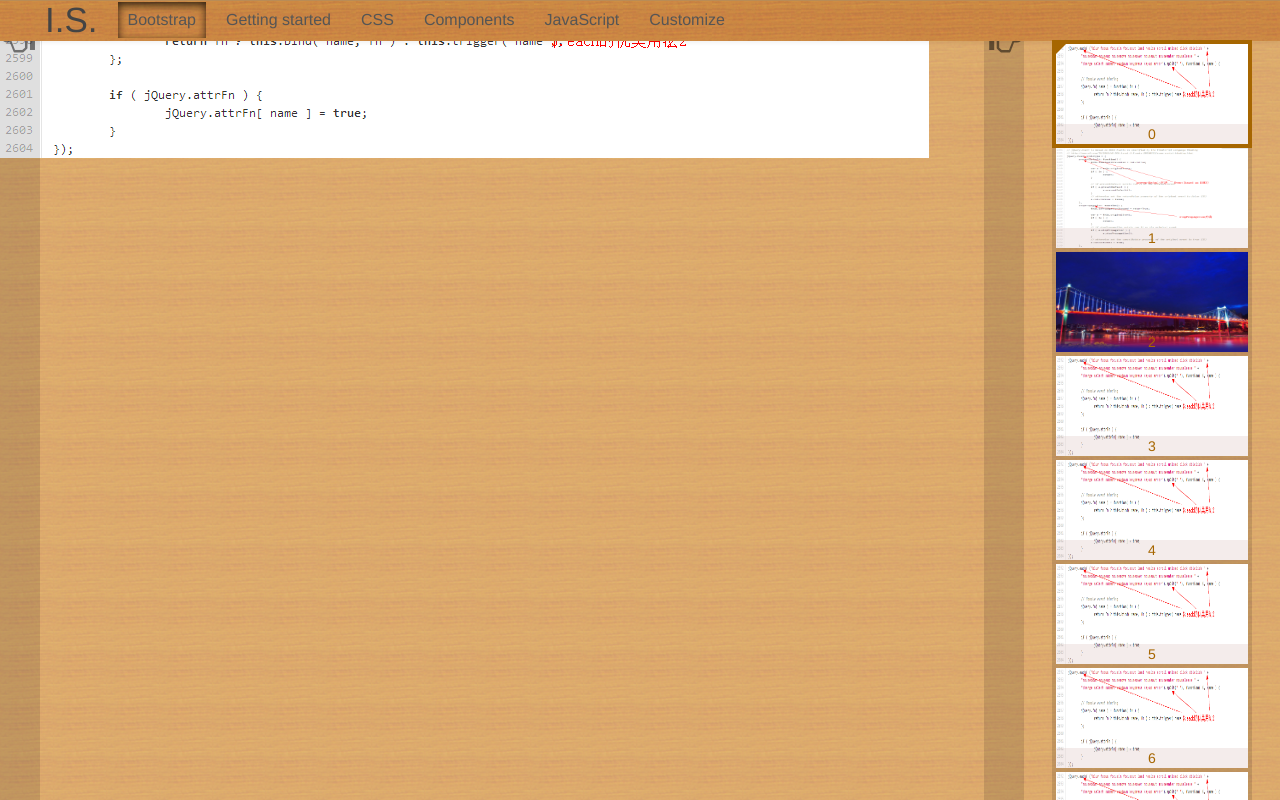
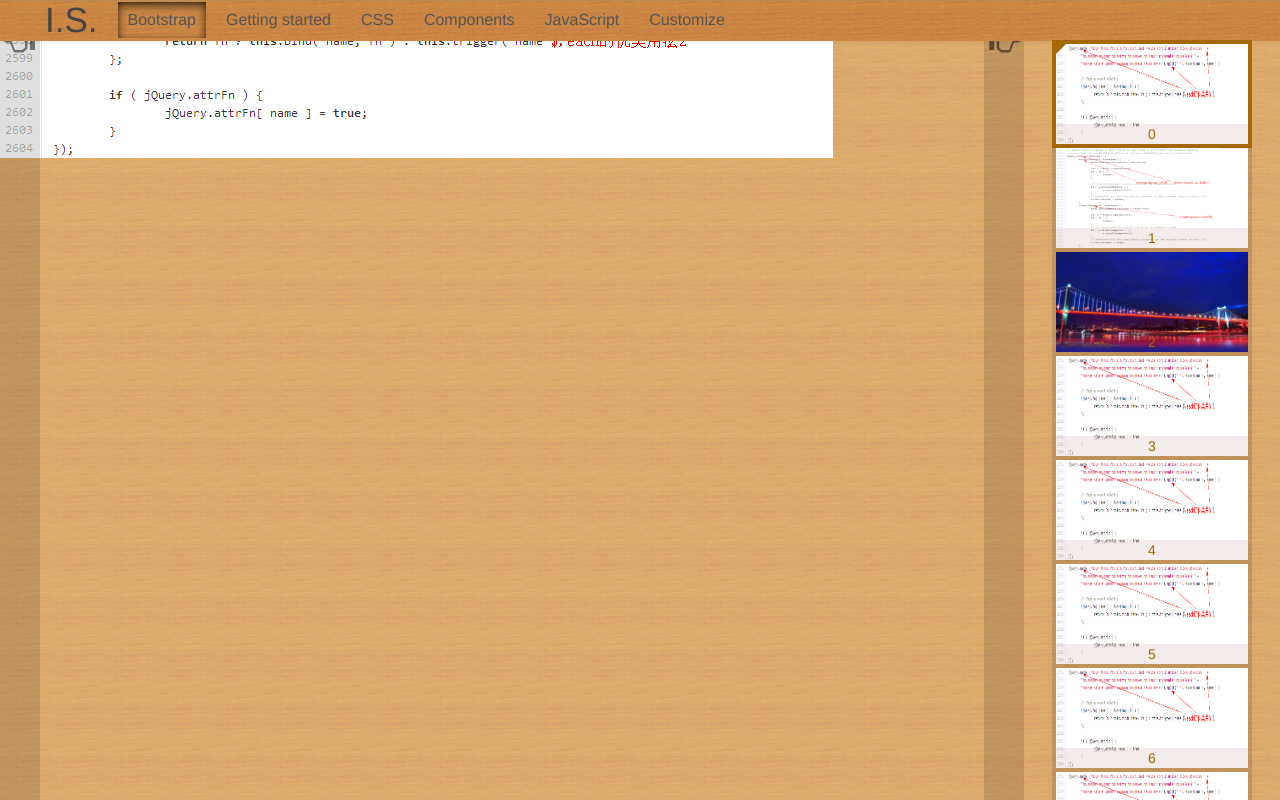
Before and after one commit to ysyfff/IS, a Django app: page / in a window 1280 px wide. Run offline with Django 3.2, Linux system fonts and the light colour scheme; some libraries are stand-ins or nearby versions.

Commit message:
reform id complete

```diff
--- a/static/js/docs_js.js
+++ b/static/js/docs_js.js
@@ -230,10 +230,16 @@ var tag = (function(){
 })();
 
 var IS = {
-    imgMiddle: function(){
+    innerId: function(imgID){
+        return $((new Array('#inner', imgID)).join(''));
+    },
+    imgId: function(imgID){
+        return $((new Array('#img', imgID)).join(''));
+    },
+    imgMiddle: function(imgID){
         var left = $('#left-content'),
-            mainImg = $('#is-img-inner'),
-            img = $('#main-img'),
+            inner = IS.innerId(imgID),
+            img = IS.imgId(imgID),//generate area and img ID
             leftWidth = left.width(),
             leftHeight = left.height(),
             imgWidth = img.width(),
@@ -242,19 +248,19 @@ var IS = {
 
         if(imgWidth > leftWidth){
             width = (new Array(leftWidth, 'px')).join('');
-            mainImg.css('width', width);
+            inner.css('width', width);
             img.css('width', width);
         }else{
             width = (new Array(imgWidth, 'px')).join('');
-            mainImg.css('width', width);
+            inner.css('width', width);
         }
         if(imgHeight > leftHeight){
             height = (new Array(leftHeight, 'px')).join('');
-            mainImg.css('height', height);
+            inner.css('height', height);
             img.css('height', height);
         }else{
             height = (new Array(imgHeight, 'px')).join('');
-            mainImg.css('height', height);
+            inner.css('height', height);
         }
     },
     //resize防抖
@@ -357,8 +363,9 @@ IS.createImgDiv('s', '1', '2', '3');
 (function($){
     var iHeight = 104,
         duration = iHeight/2,
-        mainImg = $('#is-img-inner'),
-        main = $('#main-img'),
+        nCurImg = 0,
+        oInner = IS.innerId(nCurImg),
+        oImg = IS.imgId(nCurImg),
         area = $('#roll-area'),
         tmp = $('#roll-tmp'),
         ul = $('#roll-ul'),
@@ -376,10 +383,10 @@ IS.createImgDiv('s', '1', '2', '3');
             nCurr = the.data('seq'),
             inPart = parseInt(nCurr/nSee);
 
-        main.removeAttr('style');
-        mainImg.removeAttr('style');
-        main.attr('src', the.find('img').attr('src'));
-        IS.imgMiddle();
+        oInner.removeAttr('style');
+        oImg.removeAttr('style');
+        oImg.attr('src', the.find('img').attr('src'));
+        IS.imgMiddle(0);
         //cal the common param
         var b = begin*iHeight,
             c = (nCurr-begin)*iHeight,
--- a/template/IMG/home.html
+++ b/template/IMG/home.html
@@ -61,8 +61,8 @@
             <div class="img-area">
               <div class="is-outer">
                 <div class="is-middle">
-                  <div class="is-img-inner" id="is-img-inner">
-                    <img src="/media/jchen/jQuery/jquery-img/$.each的优美用法2.png" id="main-img">
+                  <div class="is-img-inner" id="inner0">
+                    <img src="/media/jchen/jQuery/jquery-img/$.each的优美用法2.png" id="img0">
                   </div>
                 </div>
               </div>
```
